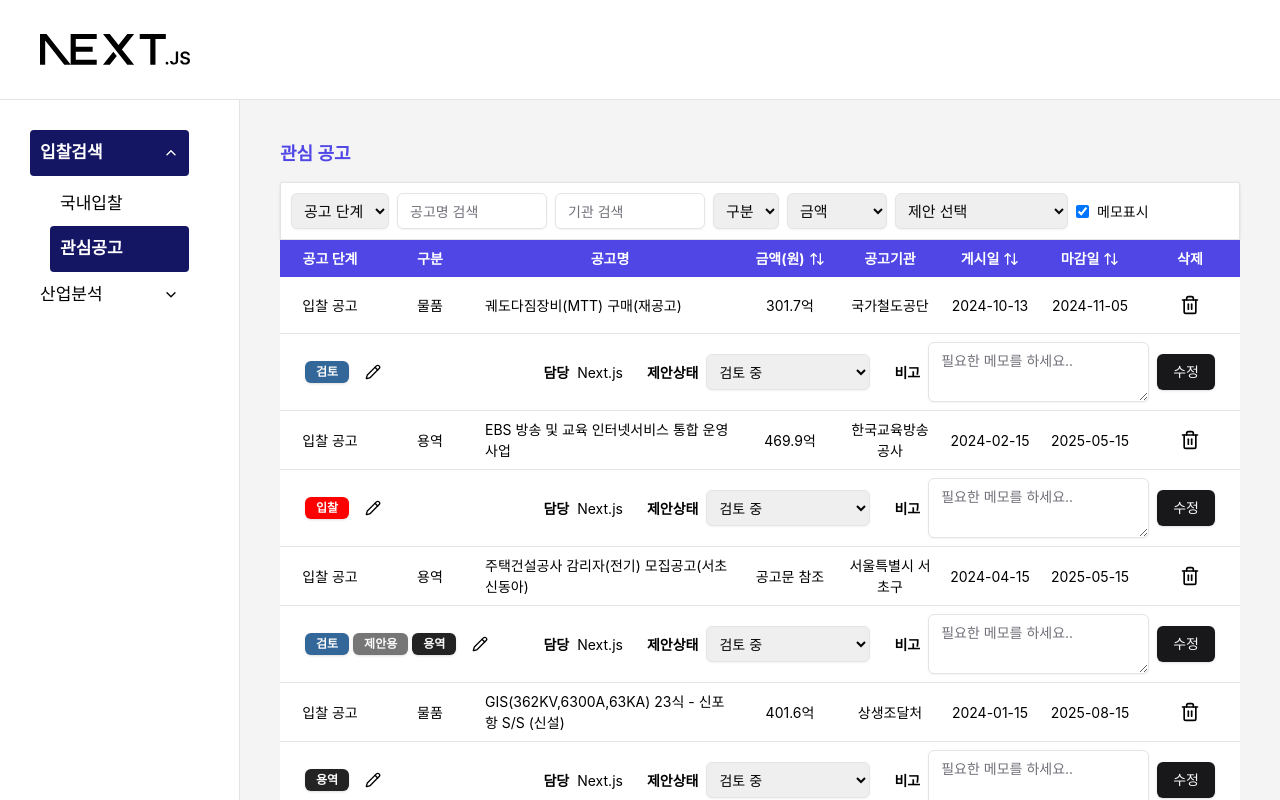
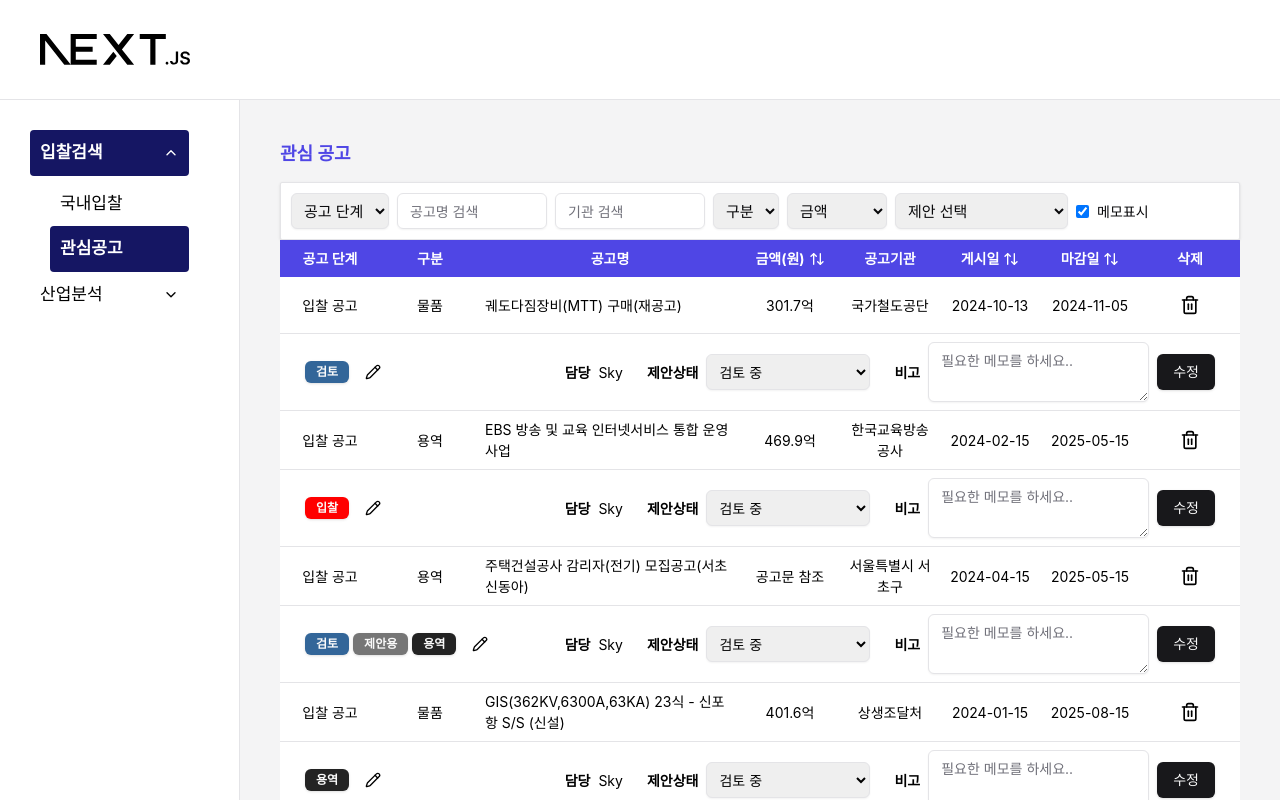
Before and after one commit to hckang80/nextjs-beginner-task, a Next.js app: page /dashboard/bid_favorites in a window 1280 px wide. Built offline with nearby package versions, Linux system fonts and the light colour scheme.

Commit message:
chore: update typo

```diff
--- a/app/dashboard/bid_favorites/product.tsx
+++ b/app/dashboard/bid_favorites/product.tsx
@@ -142,7 +142,7 @@ export function Product({
               <dl className="flex flex-wrap items-center gap-6">
                 <div className="flex items-center gap-2">
                   <dt className="shrink-0 font-bold">담당</dt>
-                  <dd>Next.js</dd>
+                  <dd>Sky</dd>
                 </div>
                 <div className="flex items-center gap-2">
                   <dt className="shrink-0 font-bold">제안상태</dt>
```
